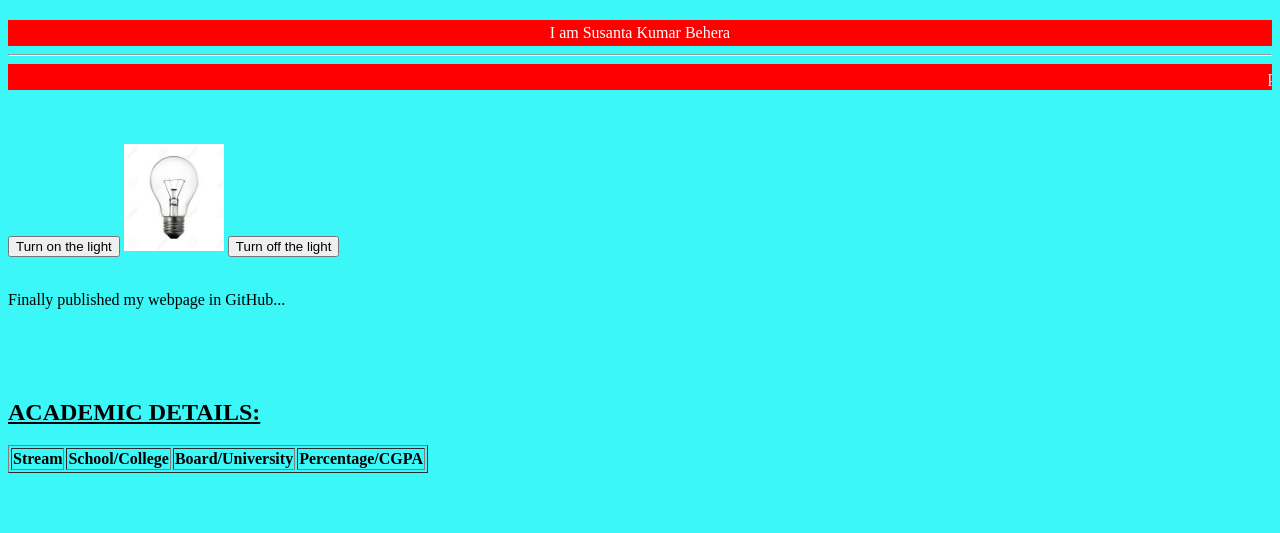
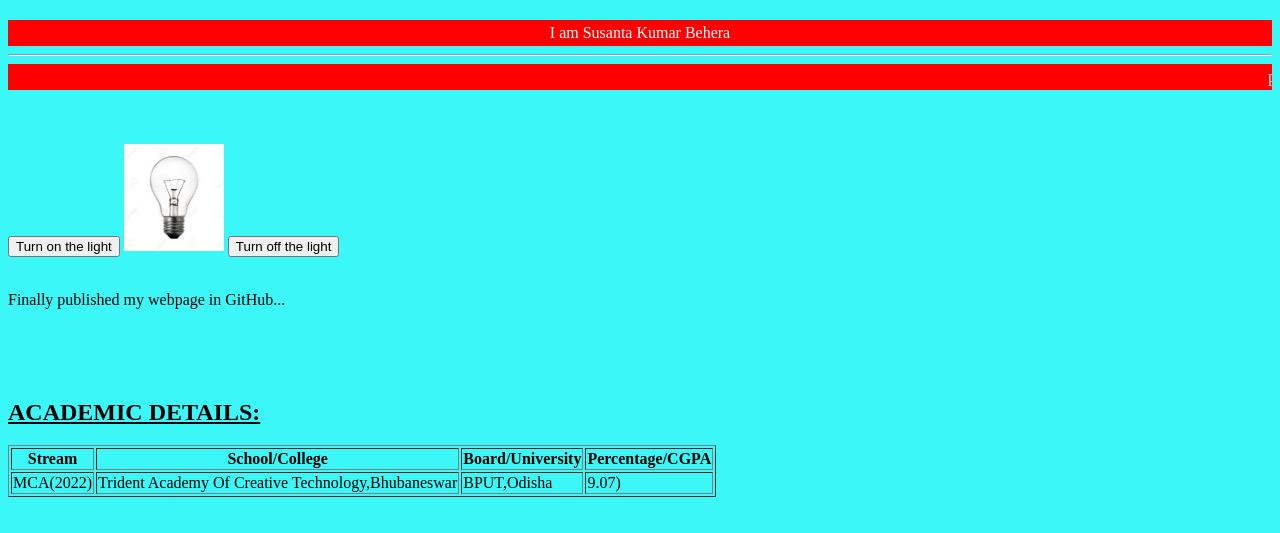
Before and after one commit to Susantakumarb24/Learning, a plain HTML site: page index.html in a window 1280 px wide. Shown: the part 97-630 px from the top of the page. Drawn offline with Linux system fonts and the light colour scheme.

Commit message:
first row data

```diff
--- a/index.html
+++ b/index.html
@@ -35,6 +35,12 @@
             <th>Board/University</th>
             <th>Percentage/CGPA</th>
         </tr>
+        <tr>
+            <td>MCA(2022)</td>
+            <td>Trident Academy Of Creative Technology,Bhubaneswar</td>
+            <td>BPUT,Odisha</td>
+            <td>9.07)</td>
+        </tr>
     </table>
 
 </body>
```
